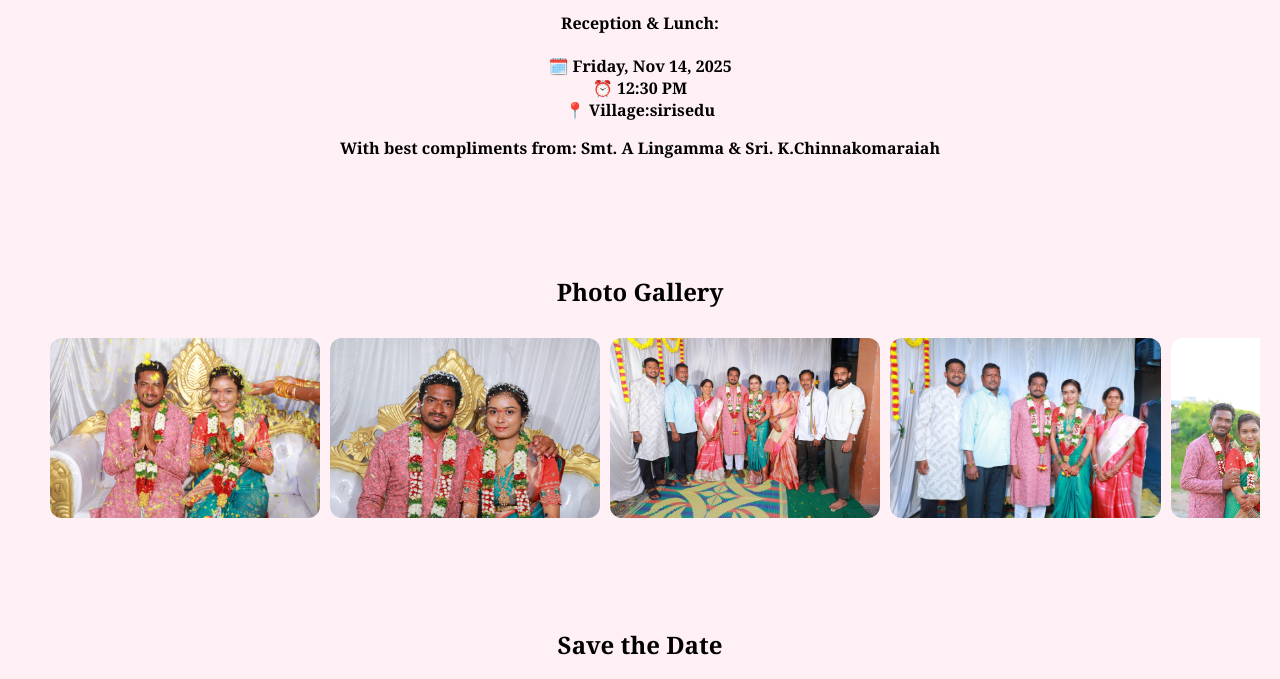
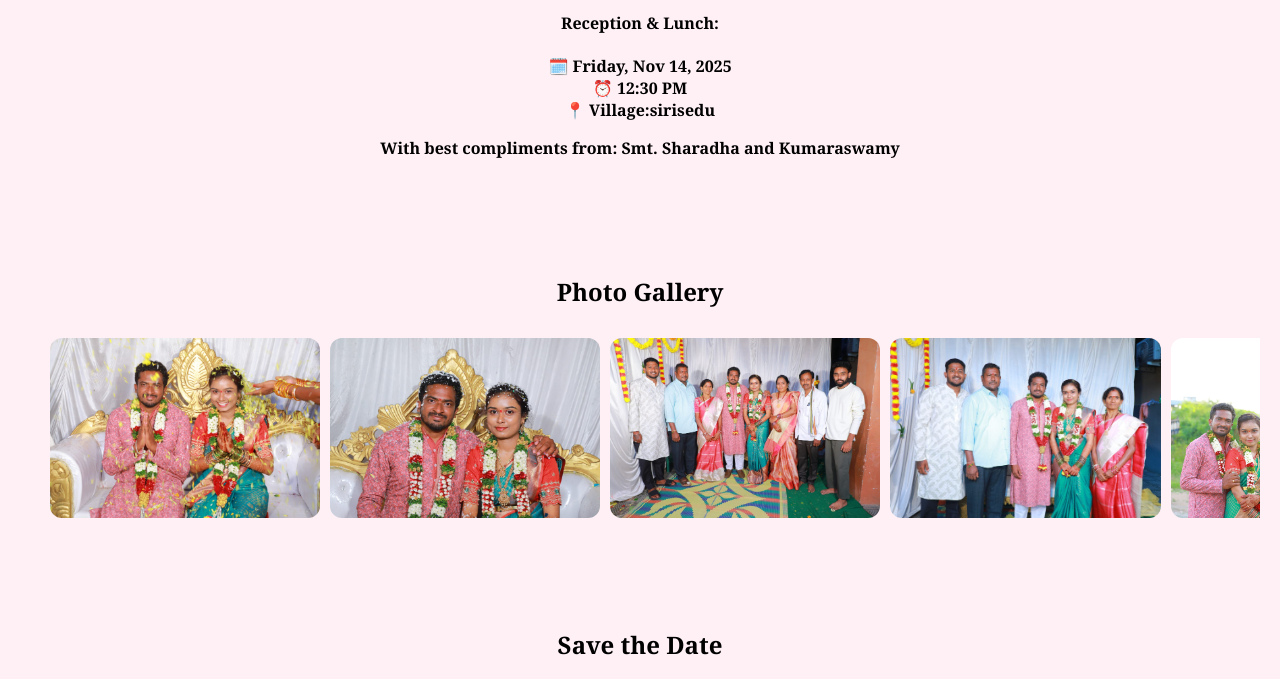
Before and after one commit to Gangarapuganesh/HarishKumar-Wedding, a plain HTML site: page index.html in a window 1280 px wide. Shown: the part 1400-2079 px from the top of the page. Drawn offline with nearby package versions, Linux system fonts and the light colour scheme.

Commit message:
Update index.html

```diff
--- a/index.html
+++ b/index.html
@@ -211,7 +211,7 @@
      ⏰ 12:30 PM<br>
     📍 Village:sirisedu</p>
 
-  <p>With best compliments from: <strong>Smt. A Lingamma & Sri. K.Chinnakomaraiah</strong></p>
+  <p>With best compliments from: <strong>Smt. Sharadha and Kumaraswamy</strong></p>
 </div>
 
 <!-- Gallery -->
```
